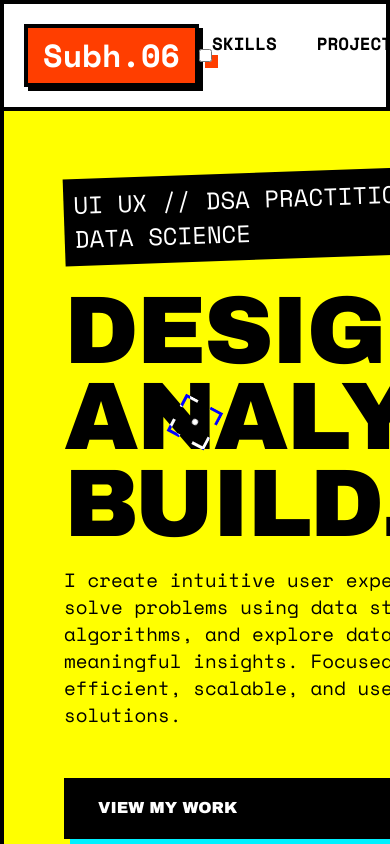
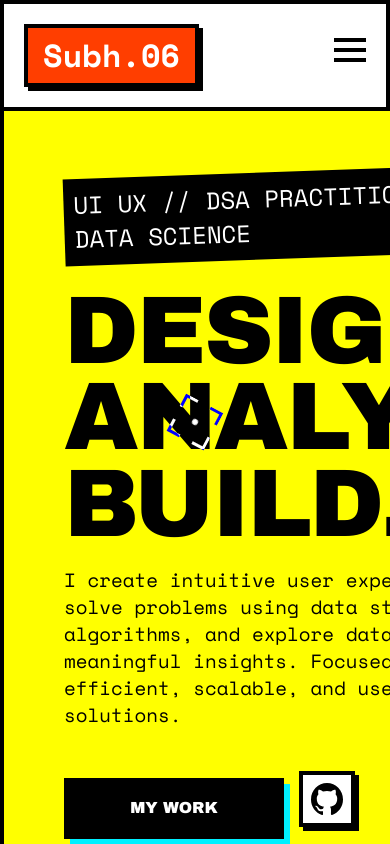
Before and after one commit to Subhadip-Paul2006/Portfolio, a Next.js app: page / in a window 390 px wide. Shown: the top 844 px of the page. Built offline with nearby package versions, Linux system fonts and the light colour scheme.

Commit message:
New folder

```diff
--- a/app/globals.css
+++ b/app/globals.css
@@ -201,6 +201,13 @@ nav {
   z-index: 1000;
 }
 
+.nav-inner {
+  display: flex;
+  justify-content: space-between;
+  align-items: center;
+  width: 100%;
+}
+
 .logo {
   font-size: 2rem;
   font-weight: 900;
@@ -215,6 +222,26 @@ nav {
 .nav-links {
   display: flex;
   gap: 40px;
+}
+
+.nav-toggle {
+  display: none;
+}
+
+.nav-burger {
+  display: none;
+  flex-direction: column;
+  justify-content: space-between;
+  width: 32px;
+  height: 24px;
+  cursor: pointer;
+}
+
+.nav-burger span {
+  display: block;
+  width: 100%;
+  height: 4px;
+  background: var(--black);
 }
 
 .nav-links a {
@@ -485,6 +512,8 @@ footer {
   border: var(--border-width) solid var(--black);
   box-shadow: 6px 6px 0px var(--secondary);
   margin-top: 20px;
+  width: 220px;
+  text-align: center;
 }
 
 .brutal-btn:hover {
@@ -509,6 +538,33 @@ footer {
   }
 }
 
+@media (max-width: 768px) {
+  .nav-burger {
+    display: flex;
+  }
+
+  .nav-links {
+    display: none;
+    position: absolute;
+    top: 100%;
+    left: 0;
+    right: 0;
+    flex-direction: column;
+    gap: 0;
+    background: var(--bg);
+    border-bottom: var(--border-width) solid var(--black);
+  }
+
+  .nav-links a {
+    padding: 15px 20px;
+    border-top: var(--border-width) solid var(--black);
+  }
+
+  .nav-toggle:checked ~ .nav-links {
+    display: flex;
+  }
+}
+
 @media (pointer: coarse) {
   body,
   a,
--- a/app/page.tsx
+++ b/app/page.tsx
@@ -9,10 +9,7 @@ export default function Home() {
   return (
     <>
       <nav>
-        <div
-          className="container"
-          style={{ display: "flex", justifyContent: "space-between", alignItems: "center", width: "100%" }}
-        >
+        <div className="container nav-inner">
           <a href="#" className="logo" aria-label="Subh.06 home">
             Subh.06
           </a>
@@ -20,6 +17,8 @@ export default function Home() {
               via the sibling selector in app/globals.css. No JS required. */}
           <input type="checkbox" id="nav-toggle" className="nav-toggle" aria-label="Toggle navigation" />
           <label htmlFor="nav-toggle" className="nav-burger" aria-label="Open navigation menu">
+            <span />
+            <span />
             <span />
           </label>
           <div className="nav-links">
@@ -38,9 +37,20 @@ export default function Home() {
           <p style={{ fontSize: "1.2rem", maxWidth: "500px", marginBottom: "30px" }}>
             I create intuitive user experiences, solve problems using data structures and algorithms, and explore data to uncover meaningful insights. Focused on building efficient, scalable, and user-centered solutions.
           </p>
-          <a href="#work" className="brutal-btn">
-            VIEW MY WORK
-          </a>
+          <div style={{ display: "inline-flex", alignItems: "center", gap: "15px" }}>
+            <a href="#work" className="brutal-btn">
+              MY WORK
+            </a>
+            <a
+              href="https://github.com/Subhadip-Paul2006/"
+              target="_blank"
+              rel="noopener noreferrer"
+              aria-label="GitHub"
+              style={{ display: "inline-flex", alignItems: "center", justifyContent: "center", border: "var(--border-width) solid var(--black)", boxShadow: "4px 4px 0 var(--black)", background: "var(--bg)", padding: "8px" }}
+            >
+              <Image src={GitHubIcon} alt="GitHub" width={32} height={32} />
+            </a>
+          </div>
         </div>
         <div className="hero-image">
           <div className="blob" aria-hidden="true"></div>
```
